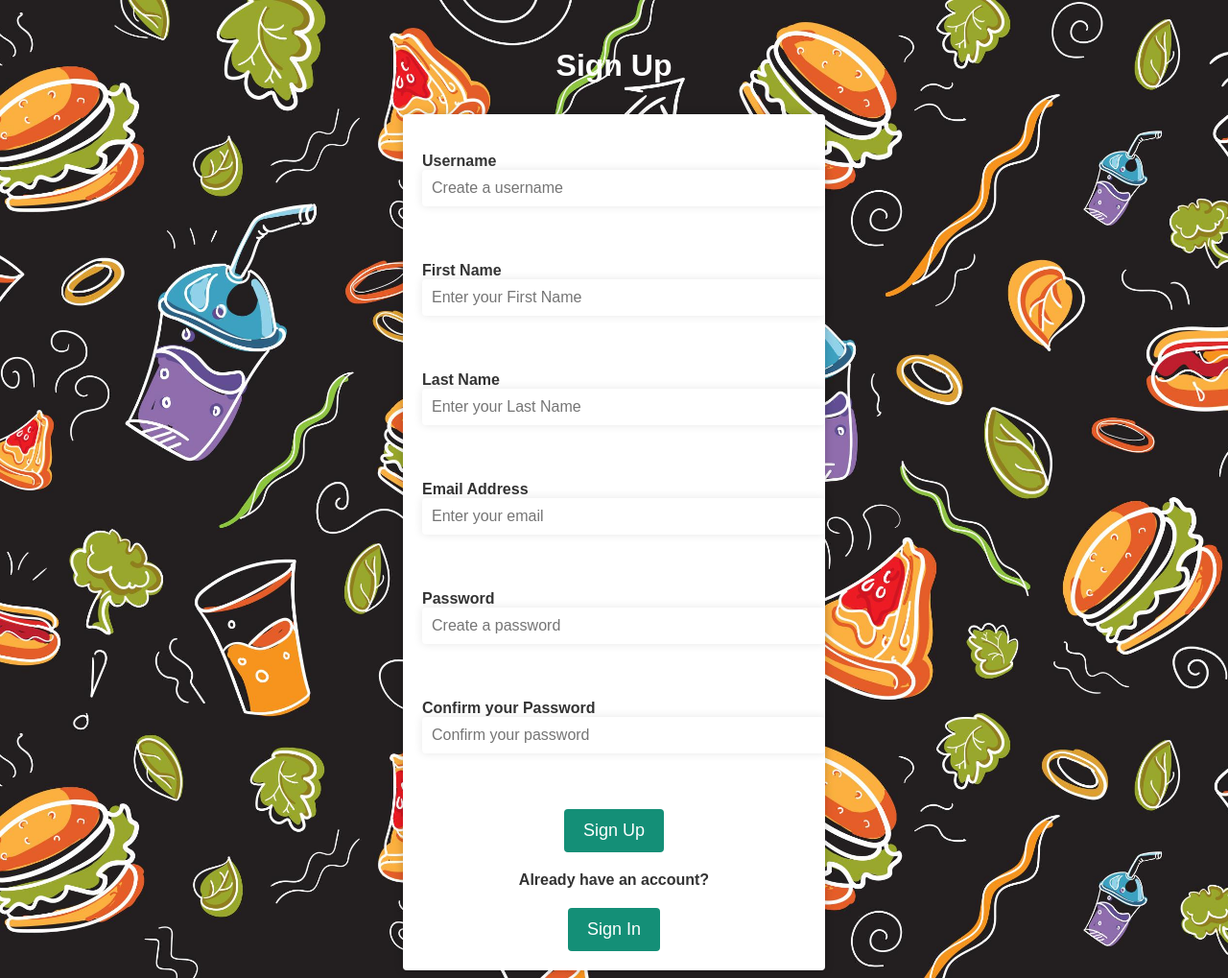
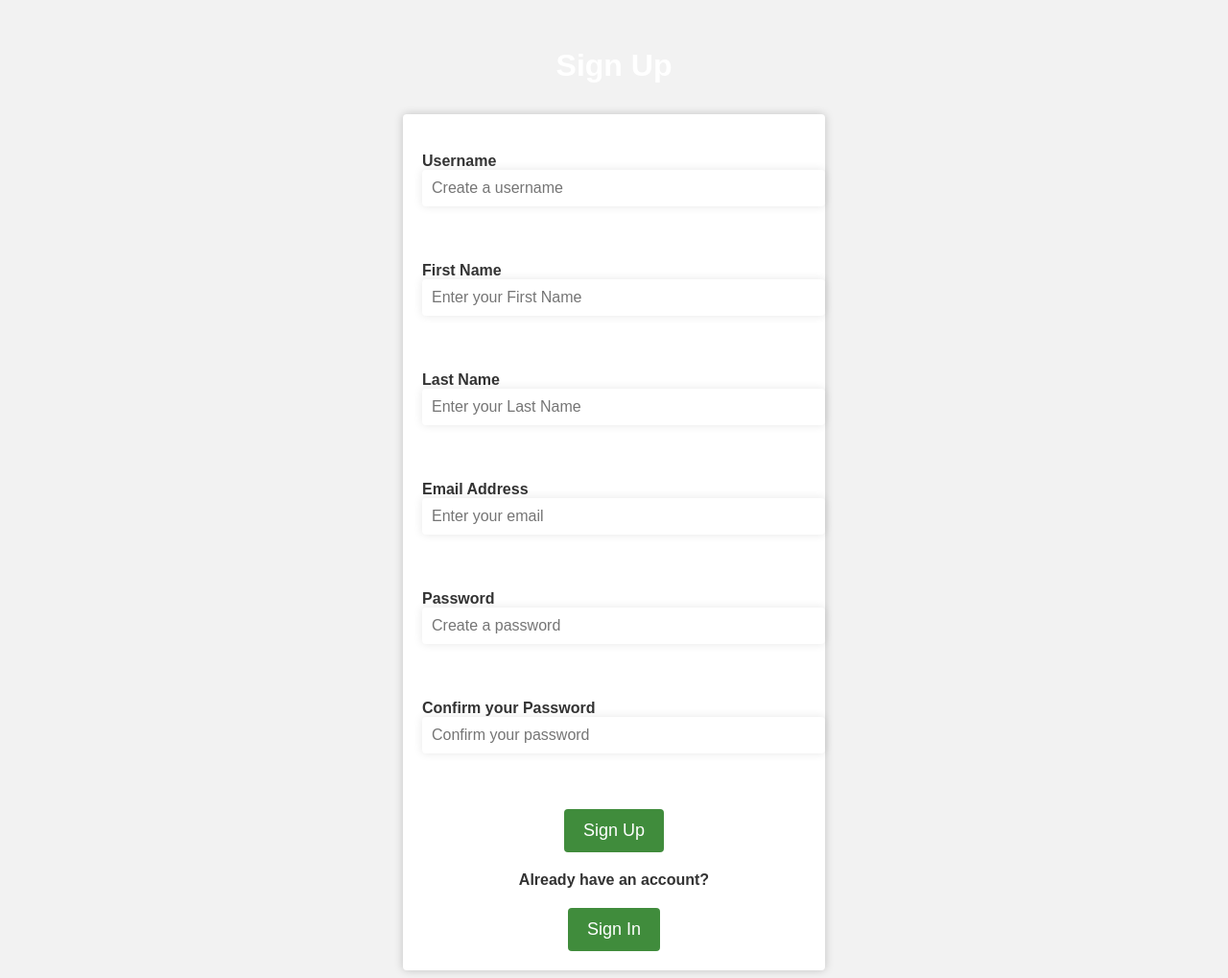
Before and after one commit to diego-velez-upr/meal-finder, a Django app: page /auth/signup/ in a window 1280 px wide. Shown: the whole page at 96% size. Run offline with Django 4.2, Linux system fonts and the light colour scheme.

Commit message:
Changed colors

```diff
--- a/site/listing/static/css/auth.css
+++ b/site/listing/static/css/auth.css
@@ -68,7 +68,7 @@ h3 {
 /* Styling for the login buttons */
 button {
     border: none;
-    background-color: #1abc9c;
+    background-color: #408c3c;
     color: #fff;
     padding: 12px 20px;
     margin: 10px auto;
--- a/site/listing/static/css/signin.css
+++ b/site/listing/static/css/signin.css
@@ -46,7 +46,7 @@ body {
   }
 
   button[type="submit"] {
-    background-color: #1abc9c;
+    background-color: #408c3c;
     color: #fff;
     border: none;
     padding: 10px 20px;
--- a/site/listing/static/css/signup.css
+++ b/site/listing/static/css/signup.css
@@ -3,7 +3,6 @@
 body {
     font-family: Arial, sans-serif;
     color: white;
-    background-image: url("../images/bckgrnd.jpeg");
     background-size: cover; /* resize the image to cover the entire container */
     background-position: center;
 }
@@ -88,7 +87,7 @@ input {
 
 button {
     border: none;
-    background-color: #148f77;
+    background-color: #408c3c;
     color: #fff;
     padding: 12px 20px;
     margin: 10px auto;
@@ -99,7 +98,7 @@ button {
 }
 
 button:hover {
-    background-color: #10725e;
+    background-color: #408c3c;
 }
 
 /* Styling for the link */
@@ -116,7 +115,7 @@ button[type="submit"] {
     display: block;
     margin: 0 auto;
     color: white;
-    background-color: #148f77;
+    background-color: #408c3c;
     padding: 12px 20px;
     margin-top: 20px;
     border: none;
@@ -126,7 +125,7 @@ button[type="submit"] {
   }
 
   button[type="submit"]:hover {
-    background-color: #106655;
+    background-color: #408c3c;
   }
 
 .redirect {
```
